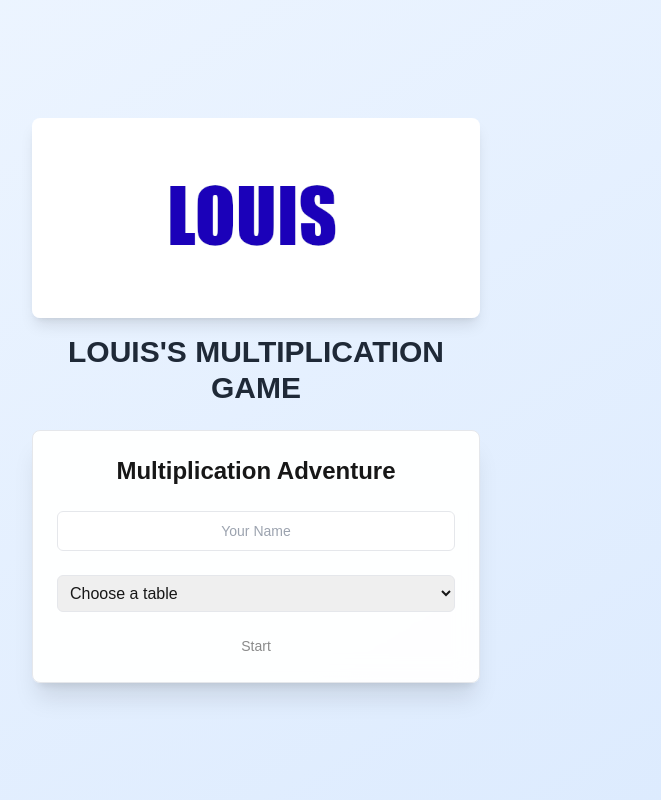
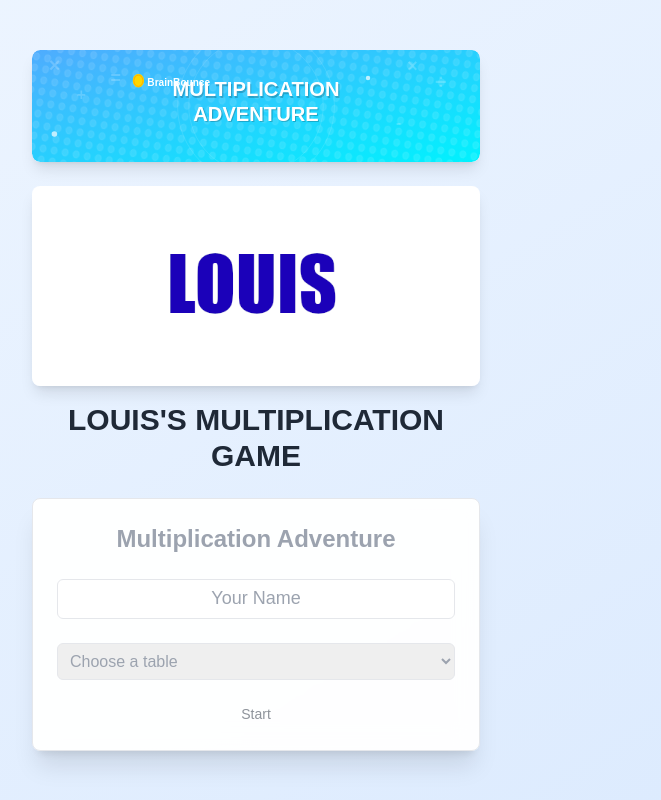
Before and after one commit to ShinobiGumi/multiplication-game, a Next.js app: page / in a window 1280 px wide. Shown: the whole page, without its empty margins (384-1045 px from the left). Built offline with nearby package versions, Linux system fonts and the light colour scheme.

Commit message:
banner update

```diff
--- a/app/page.tsx
+++ b/app/page.tsx
@@ -115,6 +115,15 @@ const MultiplicationGame = () => {
   return (
     <div className="flex flex-col items-center justify-center min-h-screen p-4 bg-gradient-to-br from-blue-50 to-blue-100">
       <div className="w-full max-w-md mb-6">
+        <div className="w-full max-w-4xl mb-6">
+          <Image
+            src="/banner.svg"
+            alt="Multiplication Adventure"
+            width={800}
+            height={200}
+            className="rounded-lg shadow-lg"
+          />
+        </div>
         <div className="relative w-full h-[200px]">
           <Image
             src="/louis.png"
@@ -124,6 +133,7 @@ const MultiplicationGame = () => {
             className="rounded-lg shadow-lg object-cover"
           />
         </div>
+
         <h1 className="text-3xl font-bold text-gray-800 text-center mt-4">
           LOUIS&apos;S MULTIPLICATION GAME
         </h1>
@@ -133,18 +143,18 @@ const MultiplicationGame = () => {
         <CardContent className="p-6">
           {gameState === "welcome" ? (
             <div className="space-y-6 text-center">
-              <h2 className="text-2xl font-bold">Multiplication Adventure</h2>
+              <h2 className="text-2xl font-bold text-gray-400">Multiplication Adventure</h2>
               <Input
                 type="text"
                 value={name}
                 onChange={(e) => setName(e.target.value)}
                 placeholder="Your Name"
-                className="text-center"
+                className="text-center text-lg bg-white text-gray-400"
               />
               <select
                 value={selectedTable}
                 onChange={(e) => setSelectedTable(e.target.value)}
-                className="w-full p-2 border rounded-md"
+                className="w-full p-2 border rounded-md text-gray-400"
               >
                 <option value="">Choose a table</option>
                 {[2, 3, 4, 5, 6, 7, 8, 9].map((num) => (
@@ -156,7 +166,7 @@ const MultiplicationGame = () => {
               <Button
                 onClick={handleStart}
                 disabled={!name || !selectedTable}
-                className="w-full"
+                className="w-full text-gray-800"
               >
                 Start
               </Button>
```
Also changed, not shown: public/banner.svg (added).
